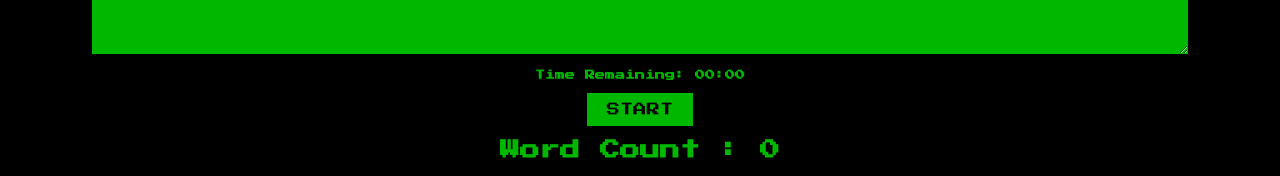
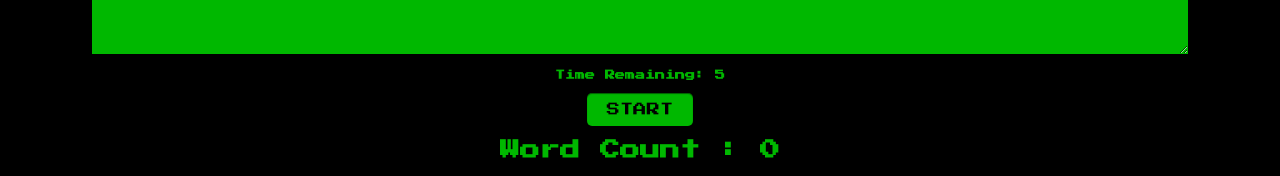
Before and after one commit to aadarsh10c/speed-typing-game, a React (Vite) app: page / in a window 1280 px wide. Shown: the part 218-394 px from the top of the page. Built offline with nearby package versions, Linux system fonts and the light colour scheme.

Commit message:
Added timer funcionality, and styleee for button

```diff
--- a/src/App.jsx
+++ b/src/App.jsx
@@ -1,9 +1,19 @@
-import React , {useState} from 'react'
+import React , { useState, useEffect } from 'react'
 
 export default function App(){
 
     const [ track , setTrack ] = useState('')
     const [ count , setCount ] = useState( 0 )
+    const [ timeRemaining , setTimeRemaining] = useState( 5 )
+    const [ isTimeRemaining , setIsTimeRemaining ] = useState( false )
+
+    useEffect( () => {
+        if ( isTimeRemaining && timeRemaining > 0 ){
+            setTimeout( () => setTimeRemaining( time => time - 1), 1000)
+        }else if( timeRemaining == 0 ){
+            setIsTimeRemaining( false )
+        }
+    } , [ timeRemaining, isTimeRemaining ] )
 
     const handleChange = ( event ) => {
         setTrack( event.target.value )
@@ -23,9 +33,9 @@ export default function App(){
                 value={track}
                 onChange={handleChange}
             />
-            <h4>Time Remaining: 00:00</h4>
+            <h4>Time Remaining: {timeRemaining}</h4>
             <button
-                onClick={ () => calculateWords( track ) }
+                onClick={ () => setIsTimeRemaining( val => !val) }
                 >Start</button>
             <h1>Word Count : {count}</h1>
         </div>
--- a/src/sass/_base.scss
+++ b/src/sass/_base.scss
@@ -30,13 +30,26 @@ html, body {
 }
  button {
     font-family: 'Press Start 2P', cursive;
-    display: block;
+    //display: block;
     margin: 0 auto;
     border: none;
-    background: #a80020;
+    //background: #a80020;
     background: #00b800;
     padding: 10px 20px;
     text-transform: uppercase;
+    transition: all .3s;
+    border-radius: 5px;
+    box-shadow: inset 0 1px 1px rgba($color: black, $alpha: 0.5);
+    &:link,
+    &:visited{
+        transform: translateY(0);
+    }
+    &:hover{
+        background: red;
+        transform: translateY(-2px);
+    }&:active{
+        transform: translateY(1px);
+    }
 }
 
 h1 {
```
